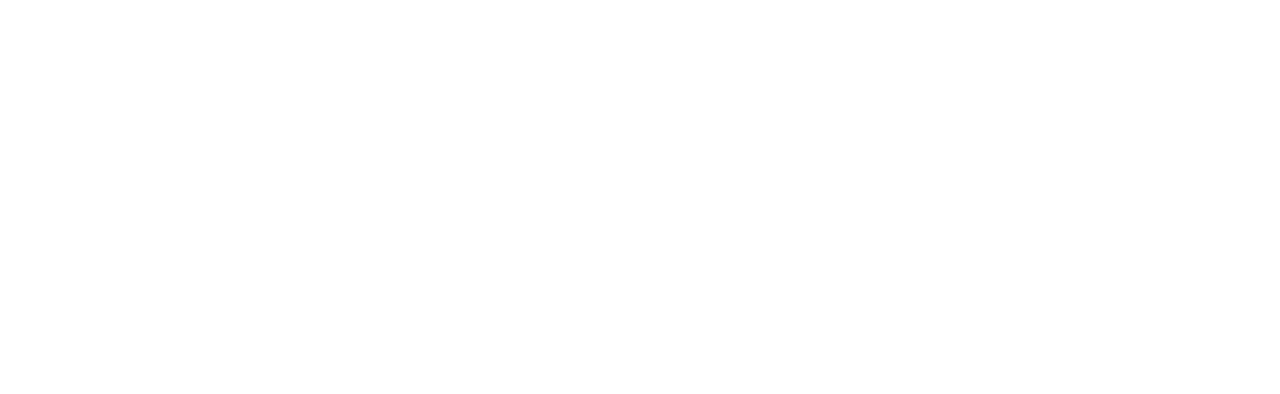
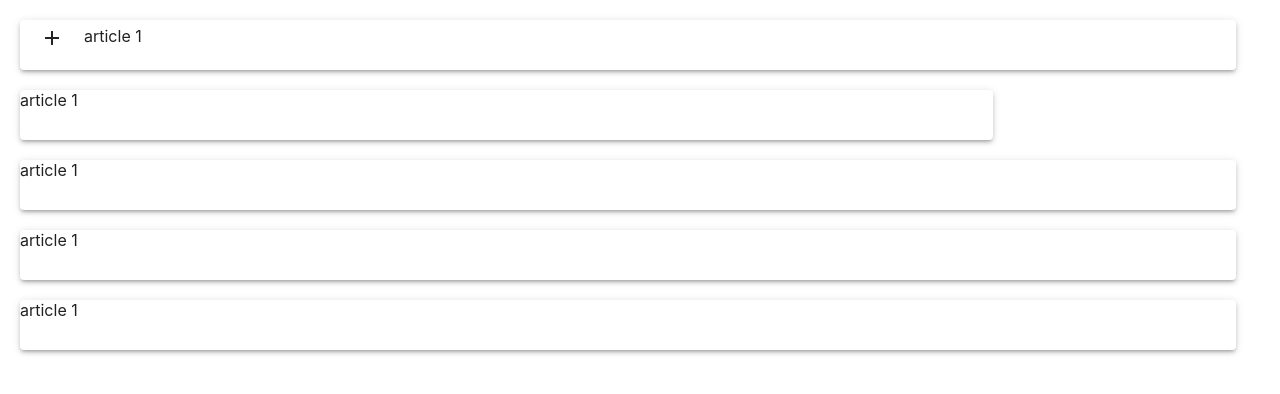
Before and after one commit to WildCodeSchool/2020-11-wns-paris-fantasticfork-projet-front, a React (Create React App) app: page / in a window 1280 px wide. Shown: the top 394 px of the page. Built offline with nearby package versions, Linux system fonts and the light colour scheme.

Commit message:
Work structure, installation in common

```diff
--- a/package.json
+++ b/package.json
@@ -3,6 +3,7 @@
   "version": "0.1.0",
   "private": true,
   "dependencies": {
+    "@material-ui/core": "^4.11.0",
     "@testing-library/jest-dom": "^5.11.6",
     "@testing-library/react": "^11.1.2",
     "@testing-library/user-event": "^12.2.2",
--- a/public/index.html
+++ b/public/index.html
@@ -10,6 +10,8 @@
       content="Web site created using create-react-app"
     />
     <link rel="apple-touch-icon" href="%PUBLIC_URL%/logo192.png" />
+    <link rel="stylesheet" href="https://fonts.googleapis.com/css?family=Roboto:300,400,500,700&display=swap" />
+    <link rel="stylesheet" href="https://fonts.googleapis.com/icon?family=Material+Icons" />
     <!--
       manifest.json provides metadata used when your web app is installed on a
       user's mobile device or desktop. See https://developers.google.com/web/fundamentals/web-app-manifest/
--- a/src/App.js
+++ b/src/App.js
@@ -1,5 +1,28 @@
+import { Paper, Button, Icon } from '@material-ui/core';
+
 function App() {
-  return <div></div>;
+  return (
+    <div style={{ width: '95%' }}>
+      <Paper style={{ width: '100%', height: 50, margin: 20 }} elevation={3}>
+        <Button>
+          <Icon>add</Icon>
+        </Button>
+        article 1
+      </Paper>
+      <Paper style={{ width: '80%', height: 50, margin: 20 }} elevation={3}>
+        article 1
+      </Paper>
+      <Paper style={{ width: '100%', height: 50, margin: 20 }} elevation={3}>
+        article 1
+      </Paper>
+      <Paper style={{ width: '100%', height: 50, margin: 20 }} elevation={3}>
+        article 1
+      </Paper>
+      <Paper style={{ width: '100%', height: 50, margin: 20 }} elevation={3}>
+        article 1
+      </Paper>
+    </div>
+  );
 }
 
 export default App;
```
Also changed, not shown: src/Components/Forum/Article.js (added), src/Components/Forum/ArticleList.js (added), src/Components/Forum/Comment.js (added).
